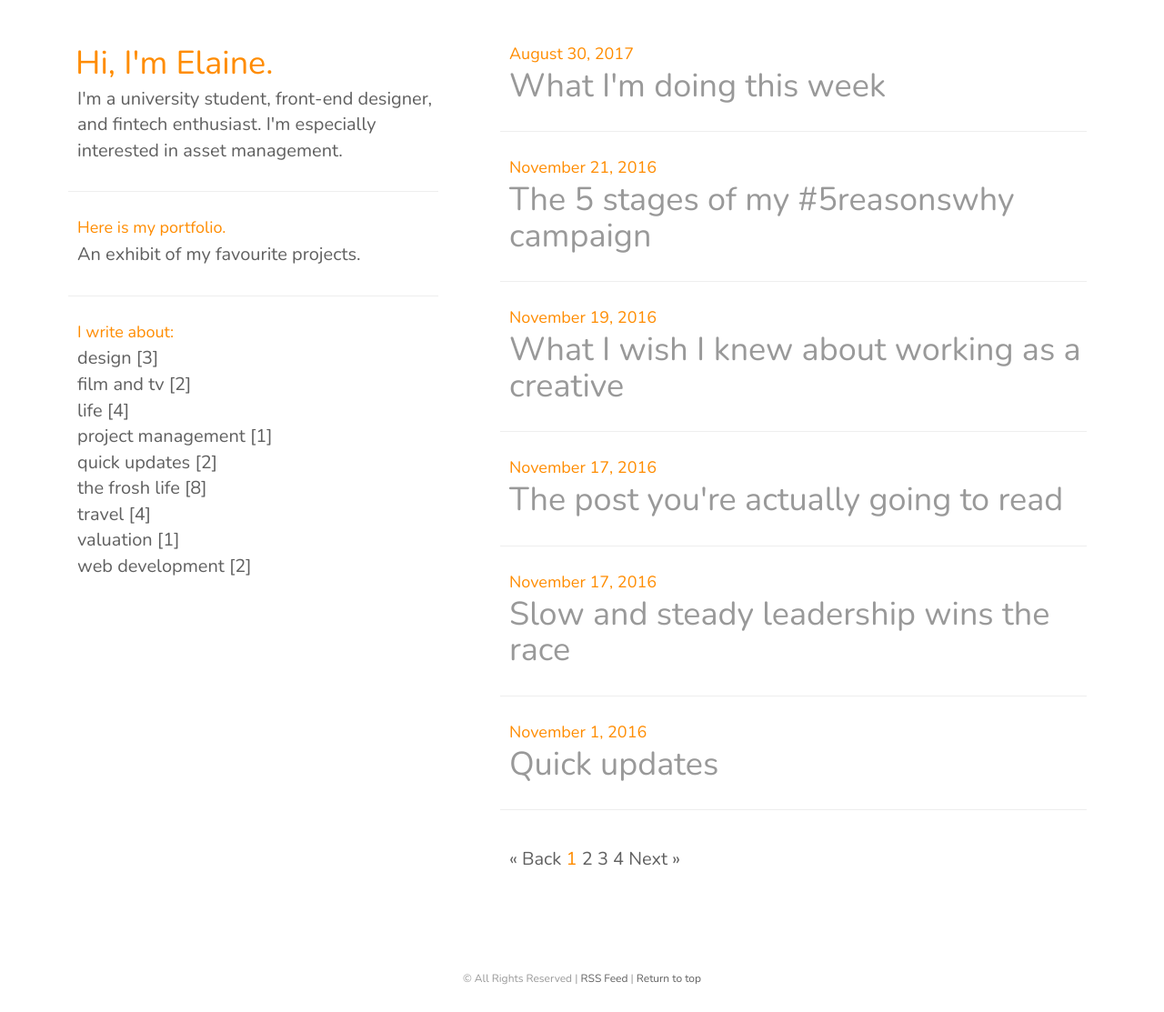
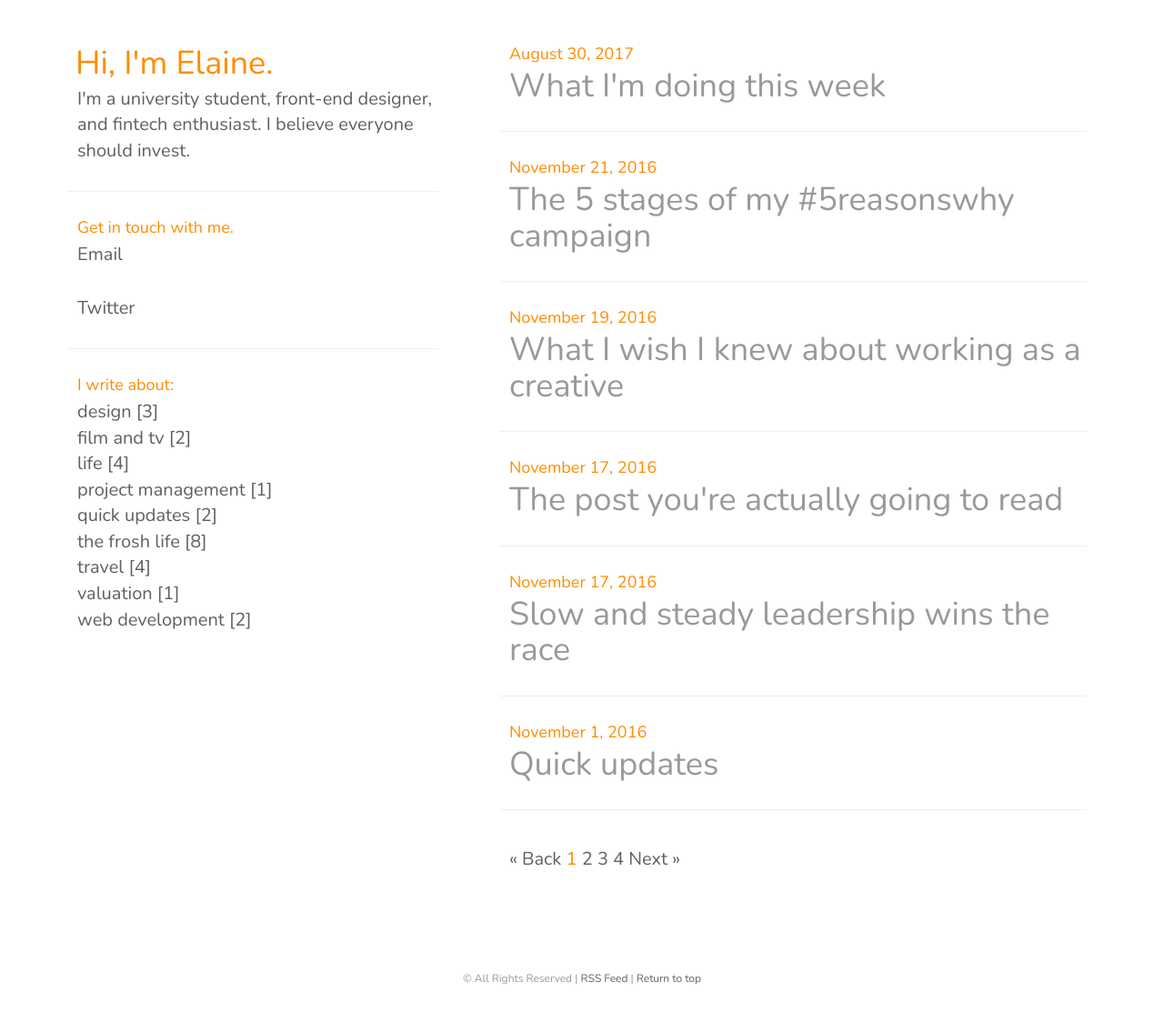
Before and after one commit to elaineg/blog, a Jekyll site: the page built from index.html, in a window 1280 px wide and 1113 px high. Shown: the whole window at 91% size. Built offline with Jekyll 4.4.1, drawn with Linux system fonts in a browser that asks for light colours; the list of posts is cut into pages by our own code.

Commit message:
Sidebar now contains contact info

```diff
--- a/_includes/sidebar.html
+++ b/_includes/sidebar.html
@@ -1,10 +1,12 @@
-<div class="about col-sm-4 col-xs-12" style="z-index: 10;">
+<div class="about col-lg-4 col-xs-12" style="z-index: 10;">
         <a href="{{ site.url }}"><h1 style="margin-bottom: 5px; font-weight: 400; color: darkorange; margin-left: -2px; margin-top: 30px;">Hi, I'm Elaine.</h1>
-        <p style="margin-bottom: 30px;">I'm a university student, front-end designer, and fintech enthusiast. I'm especially interested in asset management.</p></a>
+        <p style="margin-bottom: 30px;">I'm a university student, front-end designer, and fintech enthusiast. I believe everyone should invest.</p></a>
         <hr>
         <div class="portfolio">
-        <a href="http://elainegao.com"><h4>Here is my portfolio.</h4>
-        <p style="margin-bottom: 30px;">An exhibit of my favourite projects.</p></a>
+        <h4>Get in touch with me.</h4>
+        <ul>
+                <li><a href="mailto:e.gao@queensu.ca"><p>Email</p></a></li>
+                <li><a href="https://twitter.com/elaineygao"><p style="margin-bottom: 30px;">Twitter</p></a></li>
         <hr>
         <h4>I write about:</h4>
         {% capture site_tags %}{% for tag in site.tags %}{{ tag | first }}{% unless forloop.last %},{% endunless %}{% endfor %}{% endcapture %}
```
